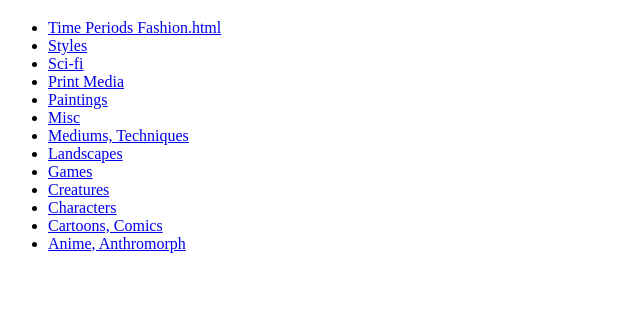
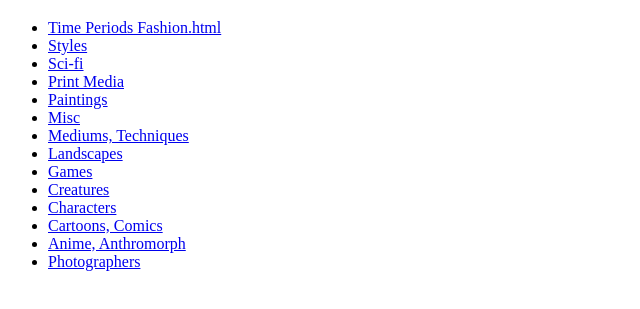
Before and after one commit to iceimpirium/mid2, a plain HTML site: page index.html in a window 1280 px wide. Shown: the part 61-370 px from the top of the page, without its empty margins (0-640 px from the left). Drawn offline with Linux system fonts and the light colour scheme.

Commit message:
Update index.html

```diff
--- a/index.html
+++ b/index.html
@@ -19,6 +19,7 @@
       <li><a href="Characters.html">Characters</a></li>
       <li><a href="Cartoons, Comics.html">Cartoons, Comics</a></li>
       <li><a href="Anime, Anthromorph.html">Anime, Anthromorph</a></li>
+      <li><a href="https://iceimpirium.github.io/mid1/">Photographers</a></li>
     </ul>
   </body>
 </html>
```
